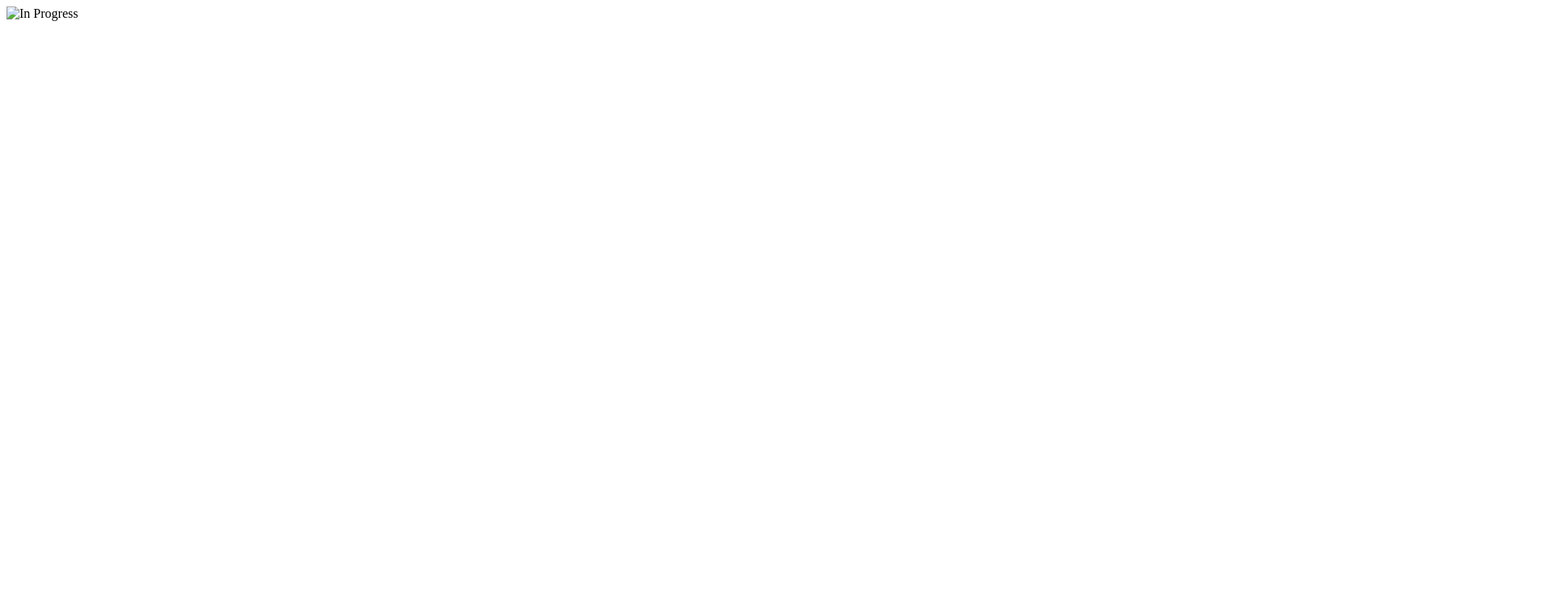
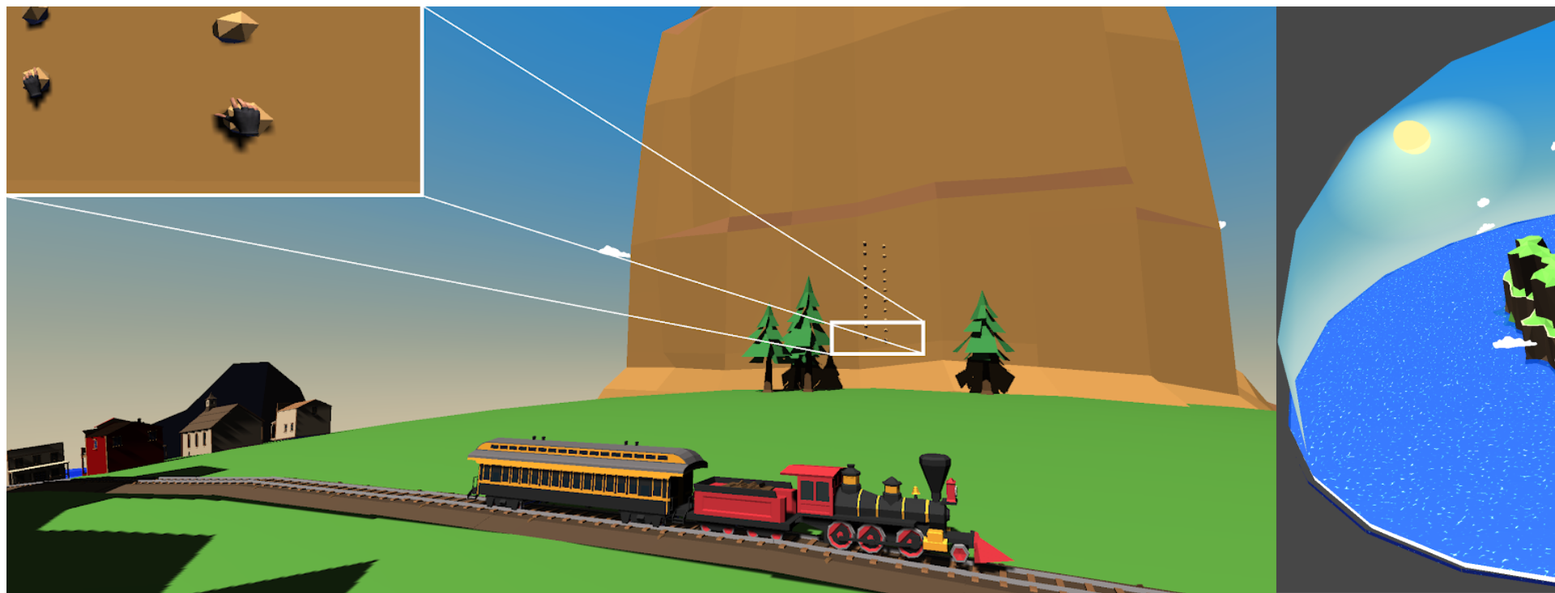
Before and after one commit to VickSkywalker/VickSkywalker.github.io, a plain HTML site: page index.html in a window 1280 px wide. Shown: the top 733 px of the page at 81% size, 1920 px wide, since content can reach past the window. Drawn offline with Linux system fonts and the light colour scheme.

Commit message:
"Change extention of the picture file in the html"

```diff
--- a/index.html
+++ b/index.html
@@ -3,6 +3,6 @@
 <title>In Progress</title>
 </head>
 <body>
-<img src="Pt2.jpg" alt="In Progress">
+<img src="Pt2.png" alt="In Progress">
 </body>
 </html>
```
